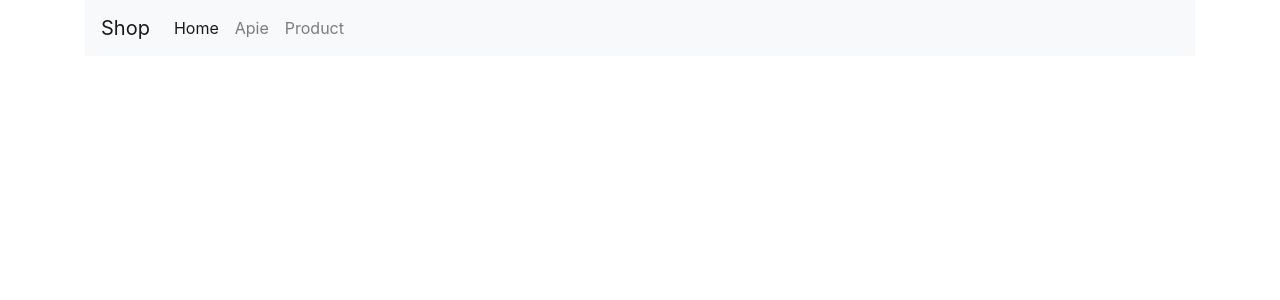
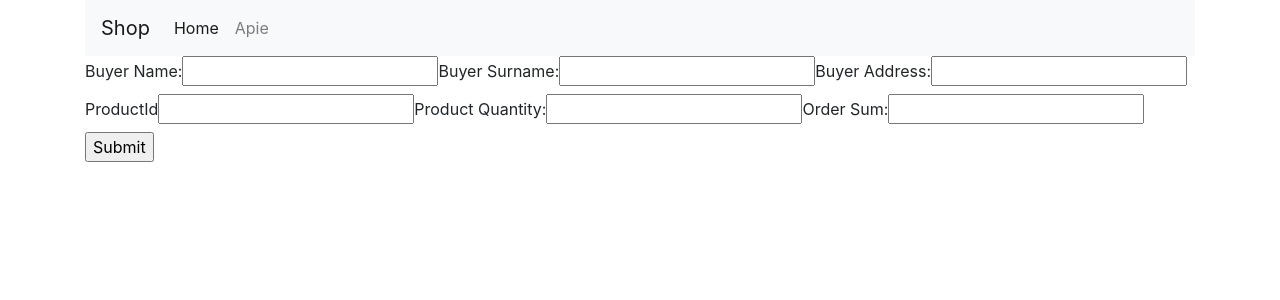
Before and after one commit to jkunciene/laravel_react_v2, a React (Create React App) app in the folder baigiamasis_projektas_frontend/: page /orders in a window 1280 px wide. Shown: the top 300 px of the page. Built offline with nearby package versions, Linux system fonts and the light colour scheme.

Commit message:
orders formoje strigau

```diff
--- a/baigiamasis_projektas_frontend/src/components/app/App.jsx
+++ b/baigiamasis_projektas_frontend/src/components/app/App.jsx
@@ -10,6 +10,7 @@ import {
     Route,
     Link
 } from "react-router-dom";
+import Orders from "../orders/Orders";
 
 
 function App() {
@@ -27,6 +28,9 @@ function App() {
                             <About/>
                         </Route>
                         <Route path="/product/:id" component={Product}/>
+                        <Route path="/orders" >
+                            <Orders/>
+                        </Route>
                     </Switch>
                 </div>
             </Router>
--- a/baigiamasis_projektas_frontend/src/components/main/Main.jsx
+++ b/baigiamasis_projektas_frontend/src/components/main/Main.jsx
@@ -27,7 +27,6 @@ class Main extends Component{
                 <div className="container">
 
                             <Products products={this.state.allProducts}/>
-                            <Orders/>
 
 
                 </div>
--- a/baigiamasis_projektas_frontend/src/components/navigation/Navigation.jsx
+++ b/baigiamasis_projektas_frontend/src/components/navigation/Navigation.jsx
@@ -13,9 +13,6 @@ function Navigation() {
         <div className="navbar-nav">
             <a className="nav-item nav-link active" href="/">Home <span class="sr-only">(current)</span></a>
             <a className="nav-item nav-link" href="/about">Apie</a>
-
-            <Link to="/product" className="nav-item nav-link">Product</Link>
-
         </div>
     </div>
 </nav>
--- a/baigiamasis_projektas_frontend/src/components/orders/Orders.jsx
+++ b/baigiamasis_projektas_frontend/src/components/orders/Orders.jsx
@@ -1,4 +1,6 @@
 import React, {Component} from "react";
+import Product from "../product/Product"
+import {Link} from "react-router-dom"
 
 class Orders extends Component {
     constructor(props) {
@@ -49,6 +51,7 @@ class Orders extends Component {
     }
 
     render() {
+        var atsinestas = localStorage.getItem('id');
         return (
             <form onSubmit={this.handleSubmit}>
                 <label>
@@ -64,8 +67,8 @@ class Orders extends Component {
                     <input type="text" value={this.state.buyerAddress} onChange={this.handleBuyerAddress} />
                 </label>
                 <label>
-                    Product ID:
-                    <input type="text" value={this.state.productId} onChange={this.handleProductId} />
+                    ProductId
+                    <input type="text" value={this.state.productId}  onChange={this.handleProductId} />
                 </label>
                 <label>
                     Product Quantity:
--- a/baigiamasis_projektas_frontend/src/components/product/Product.jsx
+++ b/baigiamasis_projektas_frontend/src/components/product/Product.jsx
@@ -1,4 +1,5 @@
 import React, {Component} from 'react';
+import {Link} from "react-router-dom"
 
 class Product extends Component{
     constructor(props){
@@ -8,6 +9,7 @@ class Product extends Component{
     componentDidMount(){
 
         fetch(`http://skateboard.test/api/product/${this.props.match.params.id}`)
+
             .then(response => response.json())
             .then(
                 data=>{
@@ -18,7 +20,7 @@ class Product extends Component{
                 })
     }
     render(){
-
+const productId = localStorage.setItem('id', this.state.product.id);
         return(
             <main>
                 <div className="container">
@@ -29,8 +31,9 @@ class Product extends Component{
                                 <h4 className="card-title">
                                     <a href="#">{this.state.product.name}</a>
                                 </h4>
+                                <p className="card-text">Product ID {this.state.product.id}</p>
                                 <p className="card-text">{this.state.product.description}</p>
-                                <button  type="submit" class="btn btn-info">Pirkti...</button>
+                                <Link to="/orders" type="submit" className="btn btn-info">Pirkti...</Link>
                             </div>
                         </div>
                     </div>
--- a/baigiamasis_projektas_frontend/src/components/products/Products.jsx
+++ b/baigiamasis_projektas_frontend/src/components/products/Products.jsx
@@ -23,9 +23,9 @@ function Products(props) {
 
     })
     return (
-            <div className="row">
-                {products}
-            </div>
+        <div className="row">
+            {products}
+        </div>
     );
 }
 
```
